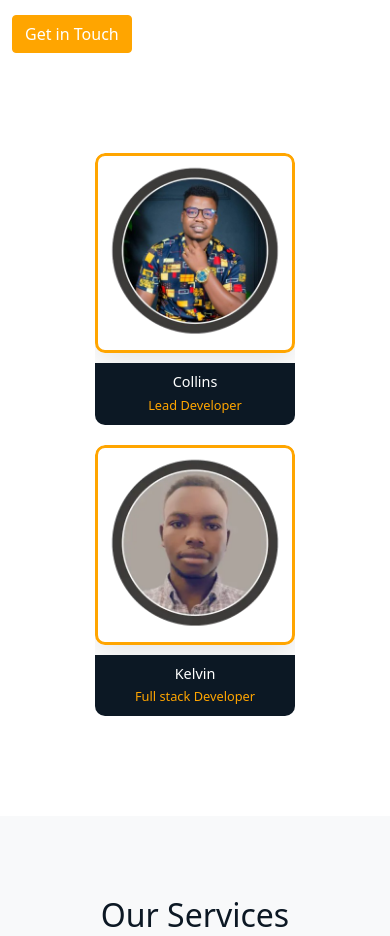
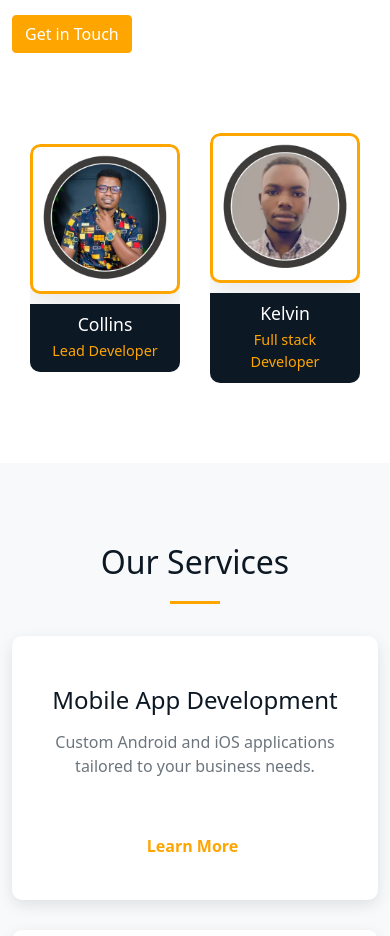
Before and after one commit to collin-Kipkorir/metacodesolutions, a website: page index.html in a window 390 px wide. Shown: the part 1420-2356 px from the top of the page. Drawn offline with nearby package versions, Linux system fonts and the light colour scheme.

Commit message:
team desgn

```diff
--- a/css/styles.css
+++ b/css/styles.css
@@ -1560,39 +1560,44 @@ textarea.form-control {
     z-index: 0;
 }
 .about-image {
-    display: flex;
-    justify-content: center;
-    align-items: center;
     width: 100%;
+    overflow-x: hidden; /* Prevent horizontal scrolling */
 }
 
 .team-grid {
     display: flex;
     flex-wrap: wrap;
     justify-content: center;
-    gap: 20px; /* Adjust this value to control spacing between team members */
+    gap: 20px;
     width: 100%;
 }
 
 .team-member {
-    flex-basis: calc(50% - 10px); /* 2 columns by default, adjust the 10px if you change the gap */
-    max-width: 250px; /* Adjust this value as needed */
+    flex: 0 1 calc(50% - 10px);
+    max-width: 250px;
 }
 
 @media (max-width: 768px) {
-    .team-grid {
-        flex-direction: row;
+    .about-image {
+        display: flex;
         justify-content: center;
         align-items: center;
-        overflow-x: auto; /* Allow horizontal scrolling if needed */
-        padding: 20px 0; /* Add some vertical padding */
+    }
+
+    .team-grid {
+        display: flex;
+        flex-wrap: nowrap;
+        justify-content: center;
+        align-items: center;
+        width: auto;
+        max-width: 100%;
     }
 
     .team-member {
-        flex: 0 0 auto; /* Don't allow shrinking */
-        width: 80%; /* Adjust this value to control the width on mobile */
-        max-width: 200px; /* Limit the maximum width */
-        margin: 0 10px; /* Add some horizontal margin */
+        flex: 0 0 auto;
+        width: 45%; /* Adjust this value as needed */
+        max-width: 150px;
+        margin: 0 5px;
     }
 }
 
@@ -1602,3 +1607,19 @@ textarea.form-control {
     height: auto;
     object-fit: cover;
 }
+
+/* Style for member info */
+.member-info {
+    text-align: center;
+    margin-top: 10px;
+}
+
+.member-info h4 {
+    margin: 0;
+    font-size: 1.1em;
+}
+
+.member-info p {
+    margin: 5px 0 0;
+    font-size: 0.9em;
+}
```
